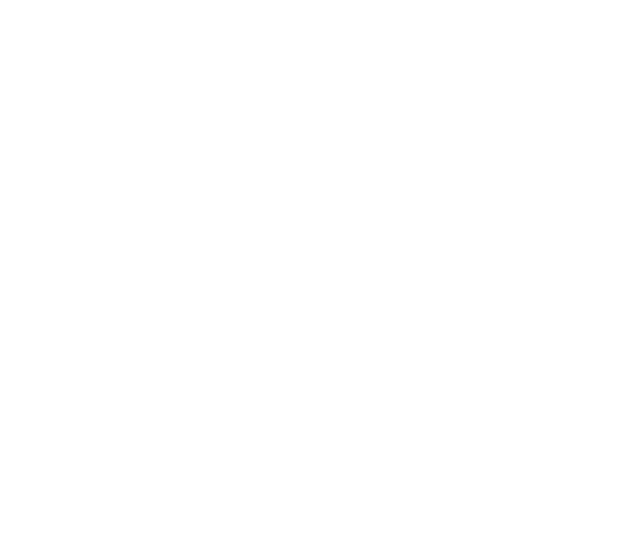
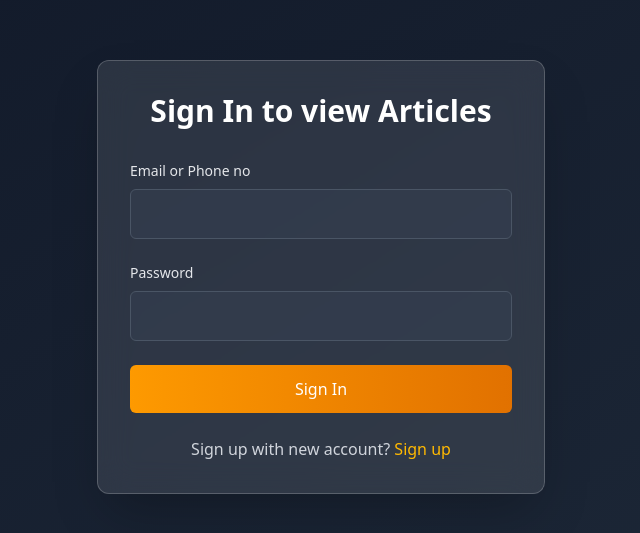
Before and after one commit to Arjun-manikkoth/article-feeds-app, a React (Vite) app in the folder client/: page /sign-in in a window 1280 px wide. Before the commit this address had no page. Shown: the part 123-656 px from the top of the page, without its empty margins (319-959 px from the left). Built offline with nearby package versions, Linux system fonts and the light colour scheme.

Commit message:
feat(auth): add react-hook-form and zod for sign-in page form handling

```diff
--- a/client/src/App.tsx
+++ b/client/src/App.tsx
@@ -1,6 +1,7 @@
 import React from "react";
 import { Route, BrowserRouter as Router, Routes } from "react-router-dom";
 import signUpPage from "./Pages/SignUp";
+import signInPage from "./Pages/SignIn";
 
 const App: React.FC = () => {
     return (
@@ -8,6 +9,7 @@
             <Router>
                 <Routes>
                     <Route path="/sign-up" Component={signUpPage} />
+                    <Route path="/sign-in" Component={signInPage} />
                 </Routes>
             </Router>
         </>
--- /dev/null
+++ b/client/src/Components/SignIn.tsx
@@ -0,0 +1,113 @@
+import React from "react";
+import { useForm } from "react-hook-form";
+import { zodResolver } from "@hookform/resolvers/zod";
+import * as z from "zod";
+
+// SignIn schema validation
+const signInSchema = z.object({
+    loginId: z
+        .string()
+        .refine((value) => /^[6-9]\d{9}$/.test(value) || /^[^\s@]+@[^\s@]+\.[^\s@]+$/.test(value), {
+            message: "Must be a valid email or phone number",
+        }),
+    password: z.string().min(8, "Password must be at least 8 characters long"),
+});
+
+type SignInFormData = z.infer<typeof signInSchema>;
+
+const SignIn: React.FC = () => {
+    const {
+        register,
+        handleSubmit,
+        formState: { errors, isSubmitting },
+    } = useForm<SignInFormData>({
+        resolver: zodResolver(signInSchema),
+        defaultValues: {
+            loginId: "",
+            password: "",
+        },
+    });
+
+    const onSubmit = async (data: SignInFormData) => {
+        // api logic to be added here with ui and validation completed
+        console.log(data);
+    };
+
+    return (
+        <div className="min-h-screen bg-gradient-to-br from-gray-900 to-gray-800 flex items-center justify-center p-4">
+            <div className="w-full max-w-md bg-white/10 backdrop-blur-lg rounded-xl shadow-2xl p-8 border border-white/20">
+                <h2 className="text-3xl font-bold text-center text-white mb-8">
+                    Sign In to view Articles
+                </h2>
+                <form onSubmit={handleSubmit(onSubmit)} noValidate>
+                    <div className="mb-6">
+                        <label
+                            htmlFor="email"
+                            className="block text-sm font-medium text-gray-200 mb-2"
+                        >
+                            Email or Phone no
+                        </label>
+                        <input
+                            type="email"
+                            id="email"
+                            {...register("loginId")}
+                            className="w-full p-3 bg-gray-700/50 text-white border border-gray-600 rounded-md focus:outline-none focus:ring-2 focus:ring-amber-400 transition-all duration-300"
+                            aria-describedby="email-error"
+                        />
+                        {errors.loginId && (
+                            <span
+                                id="email-error"
+                                className="text-amber-400 text-sm mt-2 block animate-pulse"
+                            >
+                                {errors.loginId.message}
+                            </span>
+                        )}
+                    </div>
+
+                    <div className="mb-6">
+                        <label
+                            htmlFor="password"
+                            className="block text-sm font-medium text-gray-200 mb-2"
+                        >
+                            Password
+                        </label>
+                        <input
+                            type="password"
+                            id="password"
+                            {...register("password")}
+                            className="w-full p-3 bg-gray-700/50 text-white border border-gray-600 rounded-md focus:outline-none focus:ring-2 focus:ring-amber-400 transition-all duration-300"
+                            aria-describedby="password-error"
+                        />
+                        {errors.password && (
+                            <span
+                                id="password-error"
+                                className="text-amber-400 text-sm mt-2 block animate-pulse"
+                            >
+                                {errors.password.message}
+                            </span>
+                        )}
+                    </div>
+
+                    <button
+                        type="submit"
+                        className="w-full bg-gradient-to-r from-amber-500 to-amber-600 text-white p-3 rounded-md hover:from-amber-600 hover:to-amber-700 disabled:bg-gray-600 disabled:cursor-not-allowed transition-all duration-300 transform hover:scale-105"
+                        disabled={isSubmitting}
+                    >
+                        {isSubmitting ? "Signing In..." : "Sign In"}
+                    </button>
+                </form>
+                <p className="text-center mt-6 text-gray-300">
+                    Sign up with new account?{" "}
+                    <a
+                        href="/sign-up"
+                        className="text-amber-400 hover:text-amber-300 transition-colors duration-200"
+                    >
+                        Sign up
+                    </a>
+                </p>
+            </div>
+        </div>
+    );
+};
+
+export default SignIn;
--- a/client/src/Components/SignUp.tsx
+++ b/client/src/Components/SignUp.tsx
@@ -288,10 +288,10 @@
                 <p className="text-center mt-6 text-gray-300">
                     Already have an account?{" "}
                     <a
-                        href="/login"
+                        href="/sign-in"
                         className="text-amber-400 hover:text-amber-300 transition-colors duration-200"
                     >
-                        Log in
+                        Sign in
                     </a>
                 </p>
             </div>
--- /dev/null
+++ b/client/src/Pages/SignIn.tsx
@@ -0,0 +1,11 @@
+// import Header from "../Components/Header";
+import SignIn from "../Components/SignIn";
+
+const signInPage = () => {
+    return (
+        <>
+            <SignIn />
+        </>
+    );
+};
+export default signInPage;
```
